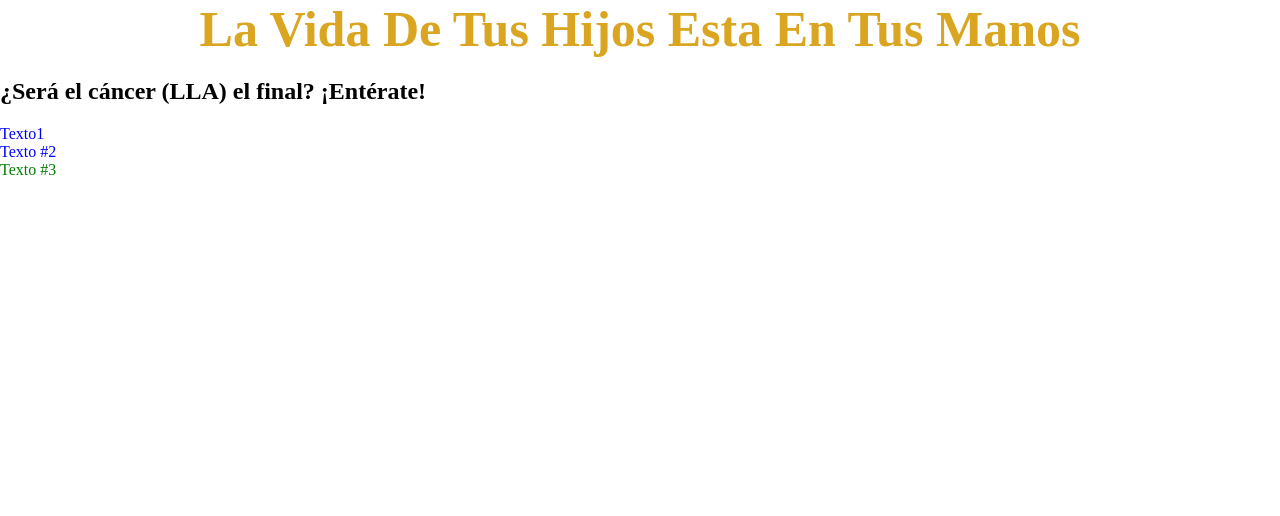
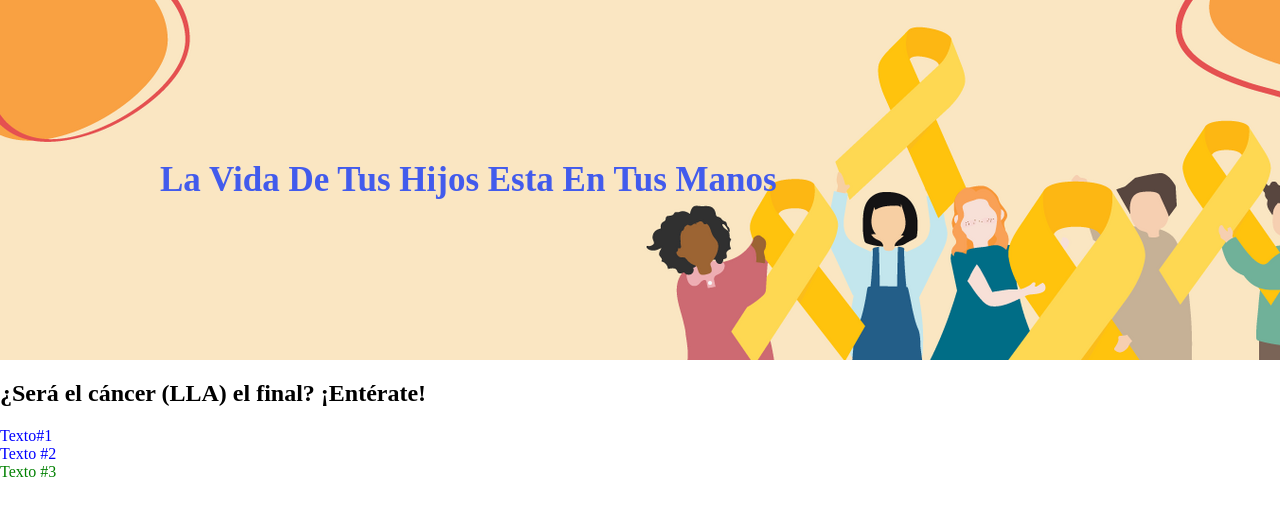
Before and after one commit to Michmol13/Pr-ctica1-, a plain HTML site: page index.htm in a window 1280 px wide. Drawn offline with Linux system fonts and the light colour scheme.

Commit message:
Imagen superior

```diff
--- a/index.htm
+++ b/index.htm
@@ -10,7 +10,7 @@
 <body>
 <h1 class="title"> La vida de tus hijos esta en tus manos</h1>
 <h2>¿Será el cáncer (LLA) el final? ¡Entérate!</h2>
-<p class="text">Texto1</p>
+<p class="text">Texto#1</p>
 <p class="text">Texto #2</p>
 <p class="text" id="last_p">Texto #3</p>
 </body>
--- a/styles.css
+++ b/styles.css
@@ -5,10 +5,12 @@ body, h1, p {
     }
     /* Puedo seleccionar elementos por su tipo */
     h1 {
-    color: goldenrod;
+    color: rgb(66, 91, 236);
     text-transform: capitalize;
-    text-align: center;
-    font-size: 50px;
+    text-align: left;
+    font-size: 35px;
+    padding: 160px;
+    background-image: url(banner-web-childhoodcancer-2022.webp);
     }
     /* Puedo seleccionar elementos por su clase */
     .text {
```
Also changed, not shown: NOTA-CANCER-INFANTIL.jpg (added), banner-web-childhoodcancer-2022.webp (added), blog_cancer_infantil_-1.jpg (added).
